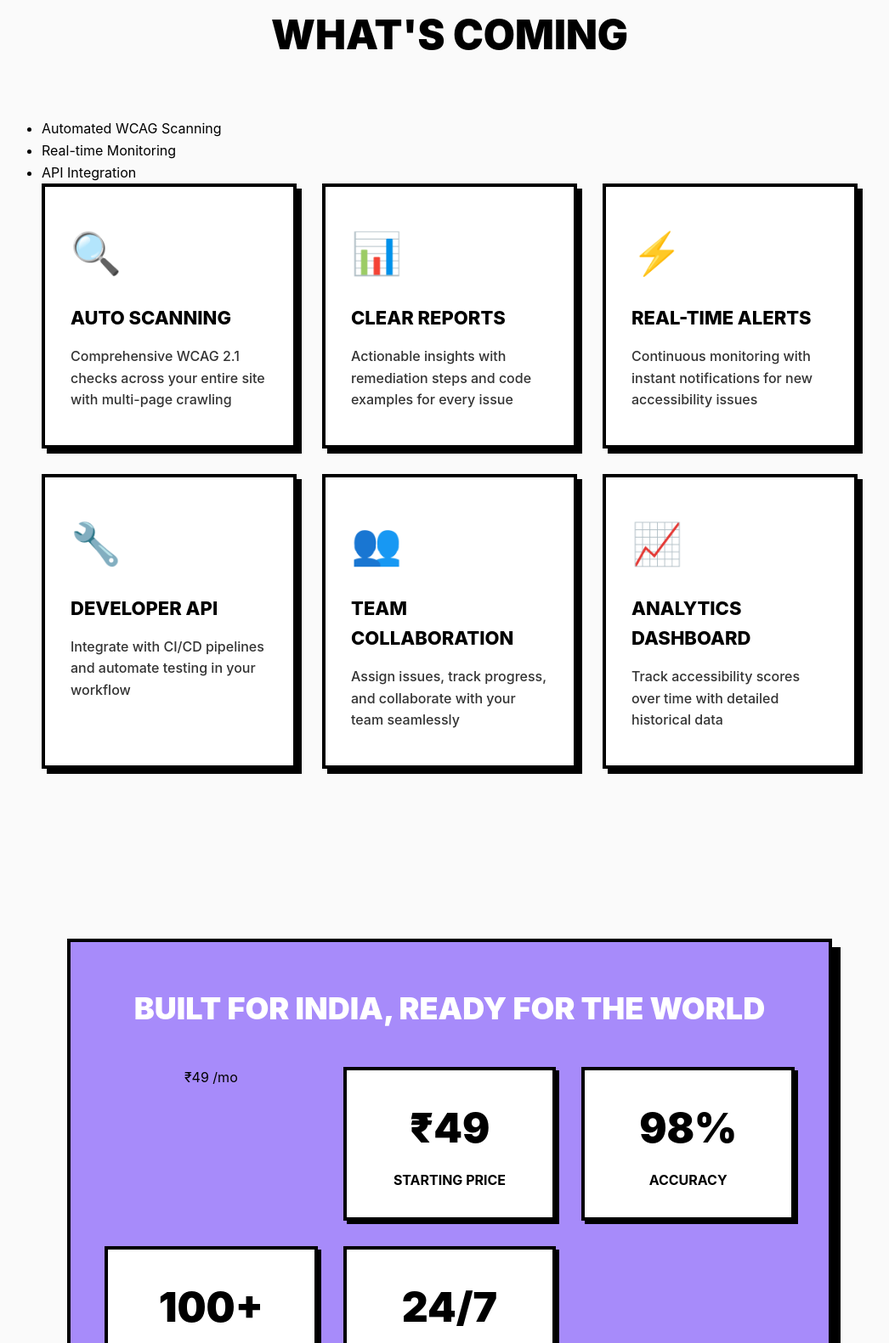
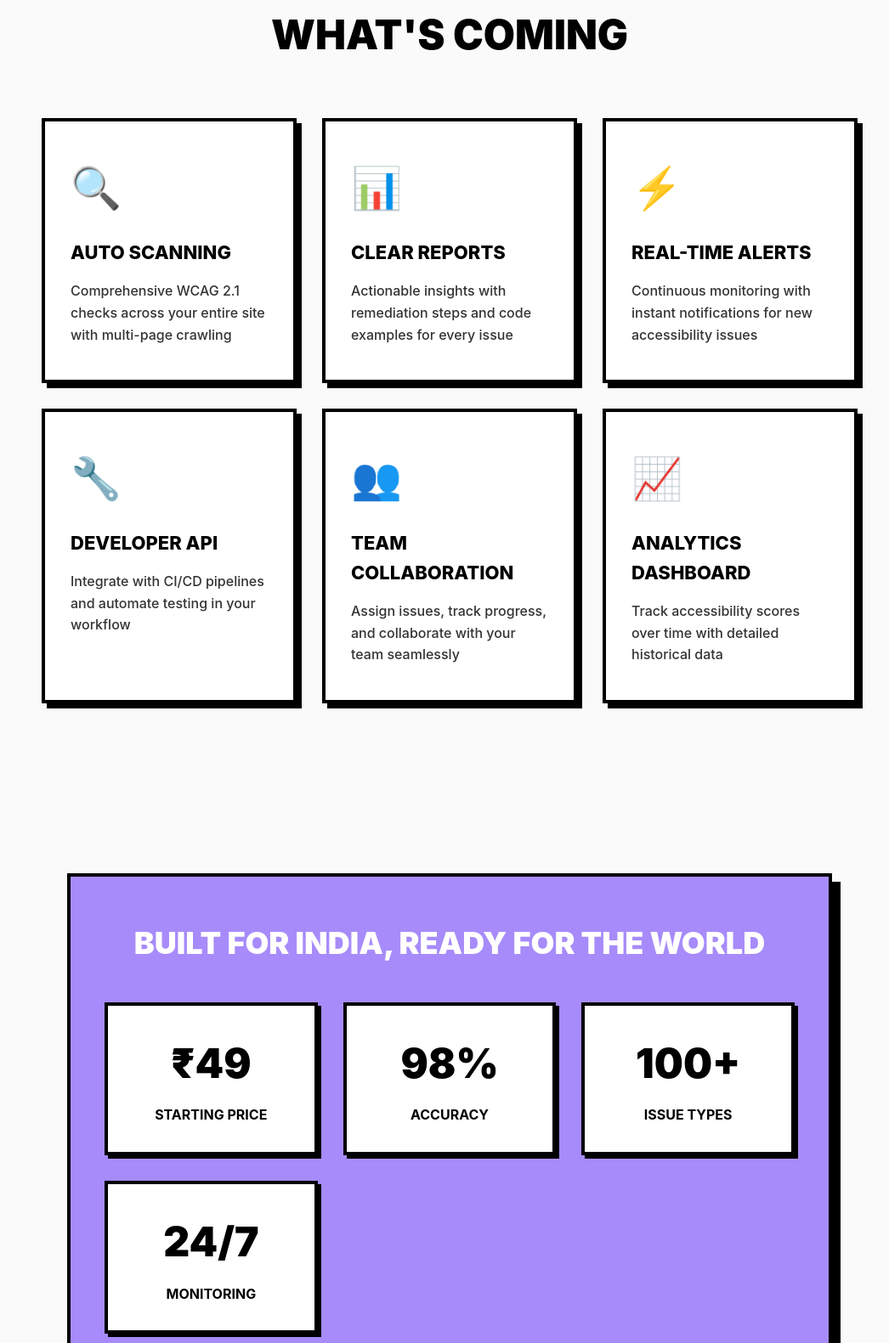
Before and after one commit to subham22/a11yaudit-landing, a plain HTML site: page index.html in a window 1280 px wide. Shown: the part 1548-3129 px from the top of the page at 85% size, without its empty margins (111-1157 px from the left). Drawn offline with Linux system fonts and the light colour scheme.

Commit message:
Update index.html

```diff
--- a/index.html
+++ b/index.html
@@ -579,11 +579,7 @@
     <!-- Features Preview -->
     <section class="features-preview">
         <h2 class="section-title">What's Coming</h2>
-        <ul itemscope itemtype="https://schema.org/ItemList">
-          <li itemprop="itemListElement">Automated WCAG Scanning</li>
-          <li itemprop="itemListElement">Real-time Monitoring</li>
-          <li itemprop="itemListElement">API Integration</li>
-        </ul>
+
         <div class="features-grid">
             <div class="feature-card">
                 <div class="feature-icon">🔍</div>
@@ -641,11 +637,7 @@
             <h3 class="social-proof-title">Built for India, Ready for the World</h3>
 
             <div class="stats-grid">
-                <div itemscope itemtype="https://schema.org/Offer">
-                  <span itemprop="price" content="49">₹49</span>
-                  <span itemprop="priceCurrency" content="INR">/mo</span>
-                  <meta itemprop="availability" content="https://schema.org/PreOrder">
-                </div>
+
                 <div class="stat-item">
                     <div class="stat-number">₹49</div>
                     <div class="stat-label">Starting Price</div>
```
